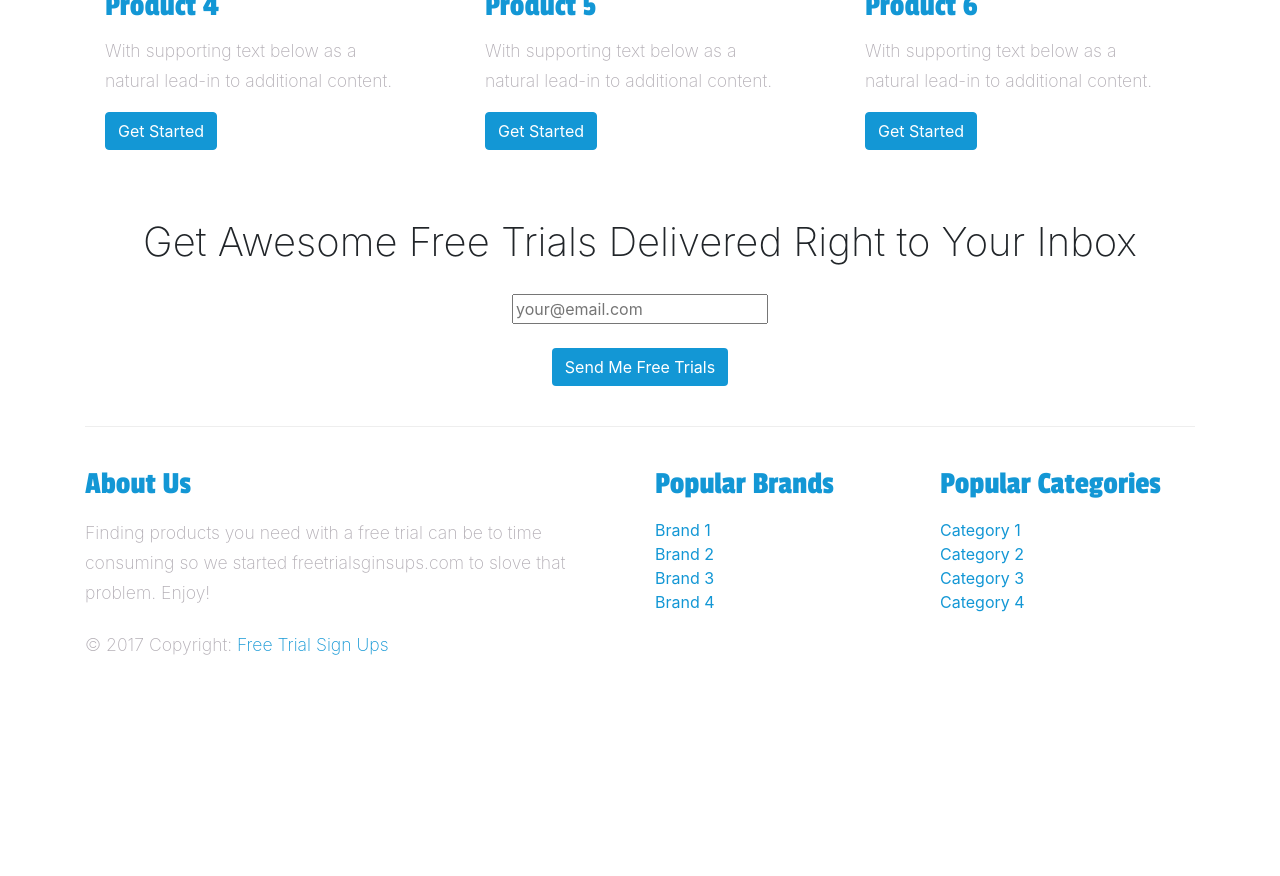
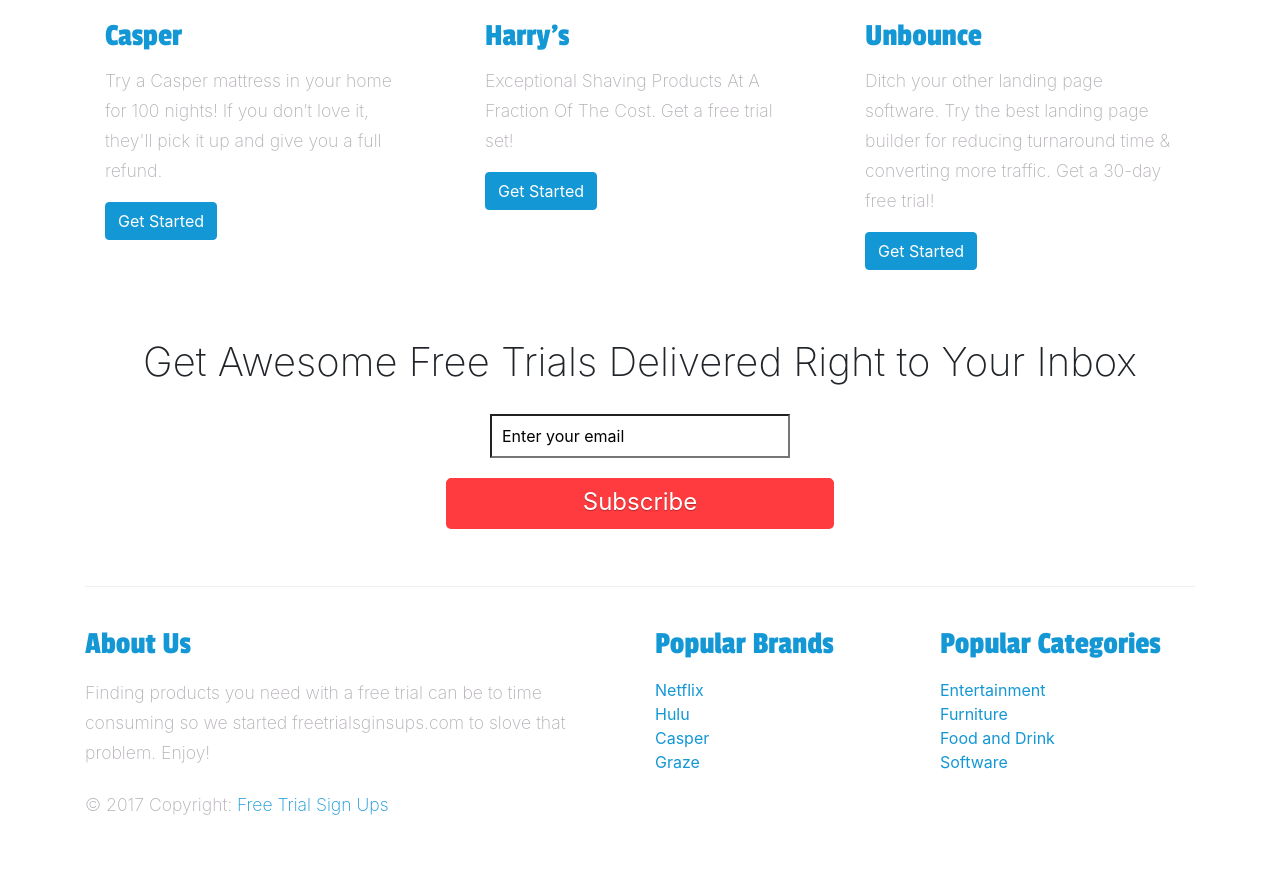
Before and after one commit to kienbaumj/free-trial-sign-ups, a PHP site: page /brands.html in a window 1280 px wide. Shown: the part 806-1682 px from the top of the page. Before the commit the page ends 1522 px from the top, so only its background shows below. Run offline with PHP 8.4, Linux system fonts and the light colour scheme; some libraries are stand-ins or nearby versions.

Commit message:
styled brands and categories pages.

```diff
--- a/brands.html
+++ b/brands.html
@@ -64,31 +64,31 @@
             <div class="card">
               <img class="card-img-top" src="http://static6.businessinsider.com/image/539aedc269beddc243d29c52-800-371/netflix_web_logo.png">
               <div class="card-body">
-              <h4 class="card-title">Product 1</h4>
-              <p class="card-text">With supporting text below as a natural lead-in to additional content.</p>
-              <a href="#" class="btn btn-primary">Get Started</a>
+                <h4 class="card-title">Netflix</h4>
+                <p class="card-text">Watch from anywhere when you sign up with Netflix! Get one month free when you join.</p>
+                <a href="https://www.netflix.com/" target="_blank" class="btn btn-primary">Get Started</a>
               </div>
             </div>
           </div>
 
           <div class="col-lg-4">
             <div class="card">
-            <img class="card-img-top" src="http://static6.businessinsider.com/image/539aedc269beddc243d29c52-800-371/netflix_web_logo.png">
+              <img class="card-img-top" src="https://www.hulu.com/press/wp-content/uploads/2016/10/hulu-interactive-rgb-1.png">
               <div class="card-body">
-              <h4 class="card-title">Product 2</h4>
-              <p class="card-text">With supporting text below as a natural lead-in to additional content.</p>
-              <a href="#" class="btn btn-primary">Get Started</a>
+                <h4 class="card-title">Hulu</h4>
+                <p class="card-text">Watch full seasons of exclusive series, hit movies, and tons more. Get your first month free when you sign up!</p>
+                <a href="https://signup.hulu.com/plans" target="_blank" class="btn btn-primary">Get Started</a>
               </div>
             </div>
           </div>
 
           <div class="col-lg-4">
             <div class="card">
-            <img class="card-img-top" src="http://static6.businessinsider.com/image/539aedc269beddc243d29c52-800-371/netflix_web_logo.png">
+              <img class="card-img-top" src="http://www.allresponsemedia.com/wp-content/uploads/2016/08/Graze-web1.png">
               <div class="card-body">
-              <h4 class="card-title">Product 3</h4>
-              <p class="card-text">With supporting text below as a natural lead-in to additional content.</p>
-              <a href="#" class="btn btn-primary">Get Started</a>
+                <h4 class="card-title">Graze</h4>
+                <p class="card-text">Enjoy Perfectly Portioned Snacks To Help Support Your Balanced Lifestyle. Claim your free box!</p>
+                <a href="https://www.graze.com/us/subscribe" target="_blank" class="btn btn-primary">Get Started</a>
               </div>
             </div>
           </div>
@@ -97,38 +97,37 @@
         <div class="row">
           <div class="col-lg-4">
             <div class="card">
-            <img class="card-img-top" src="http://static6.businessinsider.com/image/539aedc269beddc243d29c52-800-371/netflix_web_logo.png">
+              <img class="card-img-top" src="https://s-media-cache-ak0.pinimg.com/originals/51/30/0e/51300ea2ace1a382fad918ee1b35cf70.png">
               <div class="card-body">
-              <h4 class="card-title">Product 4</h4>
-              <p class="card-text">With supporting text below as a natural lead-in to additional content.</p>
-              <a href="#" class="btn btn-primary">Get Started</a>
+                <h4 class="card-title">Casper</h4>
+                <p class="card-text">Try a Casper mattress in your home for 100 nights! If you don’t love it, they'll pick it up and give you a full refund.</p>
+                <a href="https://casper.com/ca/en/mattresses/trial/" target="_blank" class="btn btn-primary">Get Started</a>
               </div>
             </div>
           </div>
 
           <div class="col-lg-4">
             <div class="card">
-            <img class="card-img-top" src="http://static6.businessinsider.com/image/539aedc269beddc243d29c52-800-371/netflix_web_logo.png">
+              <img class="card-img-top" src="http://insidestl.com/wp-content/uploads/2016/02/Harrys-Razors-LOGO-300x130.jpg">
               <div class="card-body">
-              <h4 class="card-title">Product 5</h4>
-              <p class="card-text">With supporting text below as a natural lead-in to additional content.</p>
-              <a href="#" class="btn btn-primary">Get Started</a>
+                <h4 class="card-title">Harry's</h4>
+                <p class="card-text">Exceptional Shaving Products At A Fraction Of The Cost. Get a free trial set!</p>
+                <a href="https://www.harrys.com/en/us/signup" target="_blank" class="btn btn-primary">Get Started</a>
               </div>
             </div>
           </div>
 
           <div class="col-lg-4">
             <div class="card">
-            <img class="card-img-top" src="http://static6.businessinsider.com/image/539aedc269beddc243d29c52-800-371/netflix_web_logo.png">
+              <img class="card-img-top" src="https://www.calltrackingmetrics.com/wp-content/uploads/2017/03/unbounce-logo.png">
               <div class="card-body">
-              <h4 class="card-title">Product 6</h4>
-              <p class="card-text">With supporting text below as a natural lead-in to additional content.</p>
-              <a href="#" class="btn btn-primary">Get Started</a>
+                <h4 class="card-title">Unbounce</h4>
+                <p class="card-text">Ditch your other landing page software. Try the best landing page builder for reducing turnaround time & converting more traffic. Get a 30-day free trial!</p>
+                <a href="https://unbounce.com/pricing/" target="_blank" class="btn btn-primary">Get Started</a>
               </div>
             </div>
           </div>
         </div>
-
 
 
         <!-- Newsletter sign up -->
@@ -138,16 +137,29 @@
     		    <div class="contain-newsletter">
               <h1>Get Awesome Free Trials Delivered Right to Your Inbox</h1>
 
-            <form action="" method="post">
-                <div class="input-prepend"><span class="add-on"><i class="icon-envelope"></i></span>
-                    <input type="text" id="" name="" placeholder="your@email.com">
+              <!-- Begin MailChimp Signup Form -->
+              <div id="mailchimp">
+                <form action="https://contestshare.us8.list-manage.com/subscribe/post?u=56f620e77e801c984f8a60b1b&amp;id=53fd9802c7" method="post" id="mc-embedded-subscribe-form" name="mc-embedded-subscribe-form" class="validate" target="_blank" novalidate>
+                  <div id="mc_embed_signup_scroll">
+
+                    <input type="email" size="30" value="Enter your email" name="EMAIL" class="required email" id="mce-EMAIL" onfocus="if(this.value==this.defaultValue)this.value='';" onblur="if(this.value=='')this.value=this.defaultValue;">
+
+              			<div id="mce-responses" class="clear">
+                      <div class="response" id="mce-error-response" style="display:none"></div>
+                      <div class="response" id="mce-success-response" style="display:none"></div>
                     </div>
-                <br />
-                <input type="submit" value="Send Me Free Trials" class="btn btn-large" />
+              			<!-- real people should not fill this in and expect good things - do not remove this or risk form bot signups-->
+                    <div style="position: absolute; left: -5000px;" aria-hidden="true"><input type="text" name="b_56f620e77e801c984f8a60b1b_53fd9802c7" tabindex="-1" value=""></div>
+                    <input type="submit" value="Subscribe" name="subscribe" id="mc-embedded-subscribe" class="button btn btn-large">
+                  </div>
                 </form>
               </div>
             </div>
           </div>
+        </div>
+
+              <!--End mc_embed_signup-->
+
 
               <!-- Site footer -->
               <footer class="footer">
@@ -161,30 +173,31 @@
                         <div class="col-md-3">
                             <h4 class="title">Popular Brands</h5>
                             <ul class="list-unstyled">
-                        <li><a class="footer-link" href="#!">Brand 1</a></li>
-                        <li><a class="footer-link" href="#!">Brand 2</a></li>
-                        <li><a class="footer-link" href="#!">Brand 3</a></li>
-                        <li><a class="footer-link" href="#!">Brand 4</a></li>
+                                <li><a class="footer-link" href="#!">Netflix</a></li>
+                                <li><a class="footer-link" href="#!">Hulu</a></li>
+                                <li><a class="footer-link" href="#!">Casper</a></li>
+                                <li><a class="footer-link" href="#!">Graze</a></li>
                             </ul>
                         </div>
                         <div class="col-md-3">
                             <h4 class="title">Popular Categories</h5>
                             <ul class="list-unstyled">
-                        <li><a class="footer-link" href="#!">Category 1</a></li>
-                        <li><a class="footer-link" href="#!">Category 2</a></li>
-                        <li><a class="footer-link" href="#!">Category 3</a></li>
-                        <li><a class="footer-link" href="#!">Category 4</a></li>
+                                <li><a class="footer-link" href="#!">Entertainment</a></li>
+                                <li><a class="footer-link" href="#!">Furniture</a></li>
+                                <li><a class="footer-link" href="#!">Food and Drink</a></li>
+                                <li><a class="footer-link" href="#!">Software</a></li>
                             </ul>
                         </div>
                     </div>
                 </div>
                 <div class="footer-copyright">
                     <div class="container-footer">
-                <p>© 2017 Copyright: <a class="copyright-link" href="https://www.contestshare.com"> Free Trial Sign Ups</a></p>
+                        <p>© 2017 Copyright: <a class="copyright-link" href="https://free-trial-sign-ups.herokuapp.com/index.html#"> Free Trial Sign Ups</a></p>
                     </div>
                 </div>
 
             </footer>
+
 
 
     </div> <!-- /container -->
--- a/css/brands-styles.css
+++ b/css/brands-styles.css
@@ -273,6 +273,37 @@
 	text-align: center;
 }
 
+/* Email Sign Up 2
+================================= */
+#mailchimp {
+	background: #fff;
+	color: #3D6392;
+}
+
+	#mailchimp input {
+    margin-bottom: 20px;
+    padding: 8px 10px;
+    width: 300px;
+	}
+
+		#mailchimp input.email { background: #fff }
+		#mailchimp input.name { background: #fff}
+		#mailchimp input[type="submit"] {
+
+			color: #fff;
+			background-color: #ff3b3f;
+			border-color: #ff3b3f;
+			box-shadow: 0 3px 0 #ff3b3f;
+			text-shadow: 0 1px 1px rgba(0,0,0,.3);
+			font-size: 1.5em;
+			cursor: pointer;
+			width: 35%;
+			padding: 8px 0;
+			border-radius: 5px;
+
+		}
+			#mailchimp input[type="submit"]:hover { background-color: #d71509 }
+
 /* footer
 ================================= */
 .footer-link {
```
Also changed, not shown: category.html (+60 -30 lines), css/categories-styles.css (+44 -0 lines), index.html (+46 -34 lines). Lines whose indentation alone changed are shown as unchanged.
